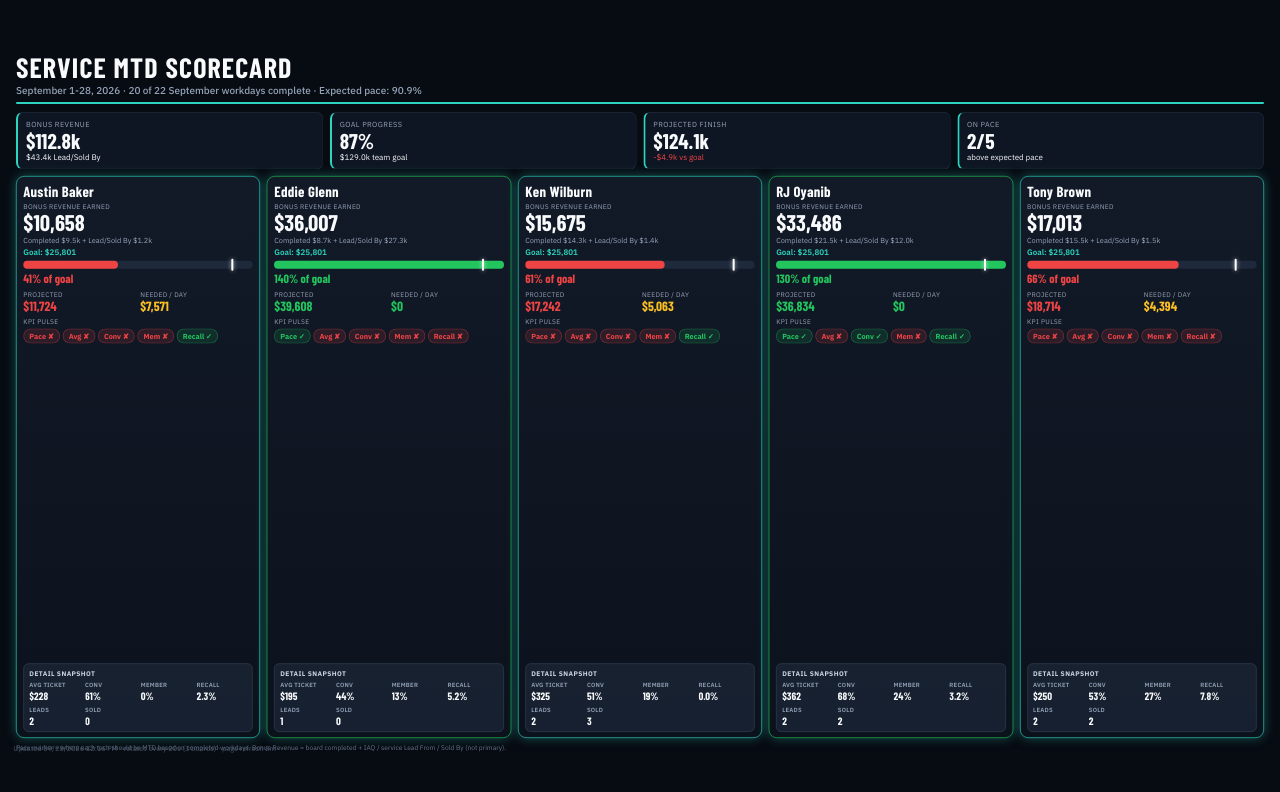
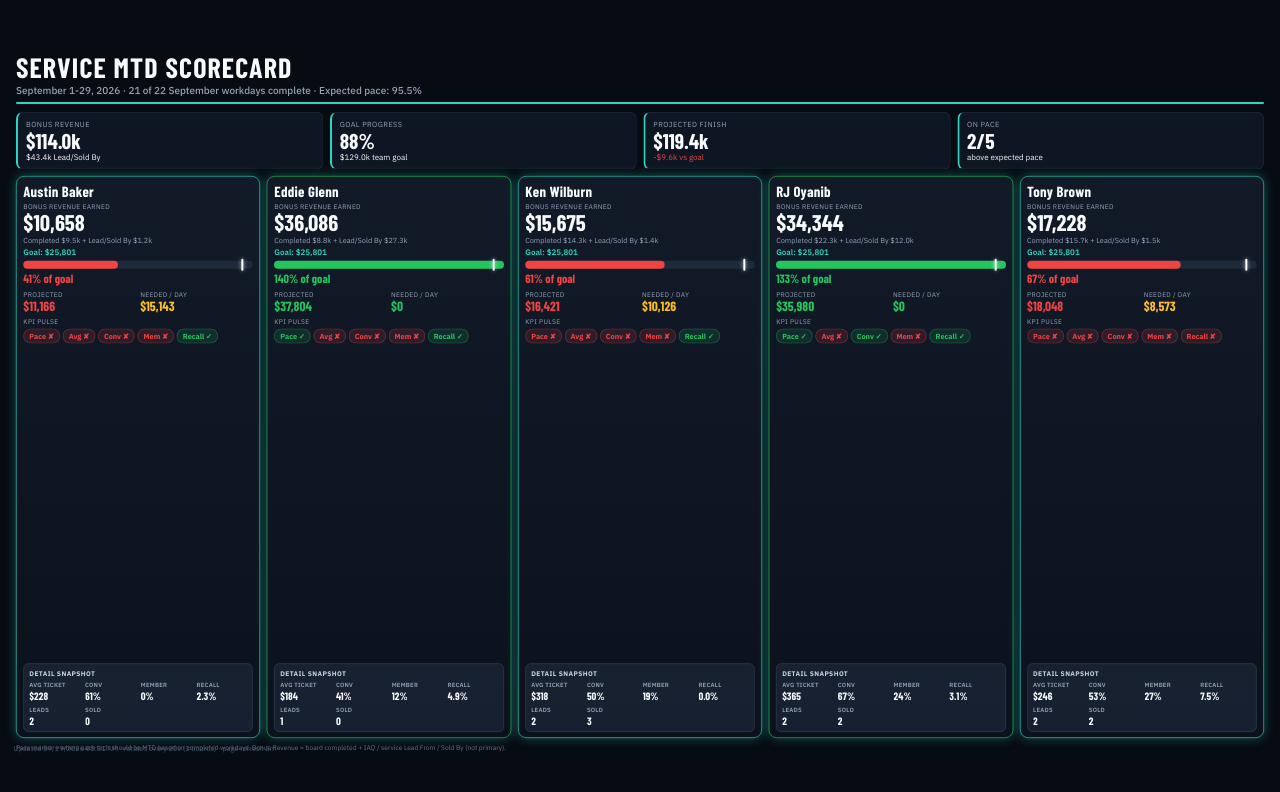
Before and after one commit to ceilingxfan/integrity-ac-scorecard, a plain HTML site: page index.html in a window 1280 px wide. Drawn offline with nearby package versions, Linux system fonts and the light colour scheme.

Commit message:
Update technician scorecard TV board

```diff
--- a/index.html
+++ b/index.html
@@ -289,28 +289,28 @@
       <header class="hdr">
         <h1>SERVICE MTD SCORECARD</h1>
         <p class="sub">
-          September 1-28, 2026 · 20 of 22 September workdays complete ·
-          Expected pace: 90.9%
+          September 1-29, 2026 · 21 of 22 September workdays complete ·
+          Expected pace: 95.5%
         </p>
         <div class="rule" style="background:#2dd4bf"></div>
       </header>
       <div class="summary">
             <div class="sum-card" style="border-left:3px solid #2dd4bf">
               <div class="sum-title">Bonus Revenue</div>
-              <div class="sum-val">$112.8k</div>
+              <div class="sum-val">$114.0k</div>
               <div class="sum-sub" style="color:#f8fafc">$43.4k Lead/Sold By</div>
             </div>
 
             <div class="sum-card" style="border-left:3px solid #2dd4bf">
               <div class="sum-title">Goal Progress</div>
-              <div class="sum-val">87%</div>
+              <div class="sum-val">88%</div>
               <div class="sum-sub" style="color:#f8fafc">$129.0k team goal</div>
             </div>
 
             <div class="sum-card" style="border-left:3px solid #2dd4bf">
               <div class="sum-title">Projected Finish</div>
-              <div class="sum-val">$124.1k</div>
-              <div class="sum-sub" style="color:#ef4444">-$4.9k vs goal</div>
+              <div class="sum-val">$119.4k</div>
+              <div class="sum-sub" style="color:#ef4444">-$9.6k vs goal</div>
             </div>
 
             <div class="sum-card" style="border-left:3px solid #2dd4bf">
@@ -330,7 +330,7 @@
     <div class="bar-wrap">
       <div class="bar-track">
         <div class="bar-fill" style="width:41.3%;background:#ef4444"></div>
-        <div class="pace-marker" style="left:90.9%" title="Expected pace"></div>
+        <div class="pace-marker" style="left:95.5%" title="Expected pace"></div>
       </div>
       <div class="bar-pct" style="color:#ef4444">41% of goal</div>
     </div>
@@ -338,11 +338,11 @@
       <div class="proj-grid">
         <div>
           <div class="proj-label">Projected</div>
-          <div class="proj-val" style="color:#ef4444">$11,724</div>
+          <div class="proj-val" style="color:#ef4444">$11,166</div>
         </div>
         <div>
           <div class="proj-label">Needed / Day</div>
-          <div class="proj-val" style="color:#fbbf24">$7,571</div>
+          <div class="proj-val" style="color:#fbbf24">$15,143</div>
         </div>
       </div>
       <div class="kpi-label">KPI Pulse</div>
@@ -391,14 +391,14 @@
     <article class="tech-card" style="border-color:#22c55e;box-shadow:0 0 18px rgba(45, 212, 191, 0.35)">
       <h2 class="tech-name">Eddie Glenn</h2>
       <div class="rev-label">Bonus Revenue Earned</div>
-      <div class="rev-big">$36,007</div>
-      <div class="rev-sub">Completed $8.7k + Lead/Sold By $27.3k</div>
+      <div class="rev-big">$36,086</div>
+      <div class="rev-sub">Completed $8.8k + Lead/Sold By $27.3k</div>
       <div class="goal-line" style="color:#2dd4bf">Goal: $25,801</div>
 
     <div class="bar-wrap">
       <div class="bar-track">
         <div class="bar-fill" style="width:100.0%;background:#22c55e"></div>
-        <div class="pace-marker" style="left:90.9%" title="Expected pace"></div>
+        <div class="pace-marker" style="left:95.5%" title="Expected pace"></div>
       </div>
       <div class="bar-pct" style="color:#22c55e">140% of goal</div>
     </div>
@@ -406,7 +406,7 @@
       <div class="proj-grid">
         <div>
           <div class="proj-label">Projected</div>
-          <div class="proj-val" style="color:#22c55e">$39,608</div>
+          <div class="proj-val" style="color:#22c55e">$37,804</div>
         </div>
         <div>
           <div class="proj-label">Needed / Day</div>
@@ -414,7 +414,7 @@
         </div>
       </div>
       <div class="kpi-label">KPI Pulse</div>
-      <div class="pills"><span class="pill" style="background:#22c55e22;color:#22c55e;border-color:#22c55e66">Pace ✓</span><span class="pill" style="background:#ef444422;color:#ef4444;border-color:#ef444466">Avg ✘</span><span class="pill" style="background:#ef444422;color:#ef4444;border-color:#ef444466">Conv ✘</span><span class="pill" style="background:#ef444422;color:#ef4444;border-color:#ef444466">Mem ✘</span><span class="pill" style="background:#ef444422;color:#ef4444;border-color:#ef444466">Recall ✘</span></div>
+      <div class="pills"><span class="pill" style="background:#22c55e22;color:#22c55e;border-color:#22c55e66">Pace ✓</span><span class="pill" style="background:#ef444422;color:#ef4444;border-color:#ef444466">Avg ✘</span><span class="pill" style="background:#ef444422;color:#ef4444;border-color:#ef444466">Conv ✘</span><span class="pill" style="background:#ef444422;color:#ef4444;border-color:#ef444466">Mem ✘</span><span class="pill" style="background:#22c55e22;color:#22c55e;border-color:#22c55e66">Recall ✓</span></div>
 
       <div class="metric-strip">
         <div class="metric-strip-title">Detail Snapshot</div>
@@ -422,22 +422,22 @@
 
         <div class="metric-cell">
           <div class="metric-label">Avg ticket</div>
-          <div class="metric-val">$195</div>
+          <div class="metric-val">$184</div>
         </div>
 
         <div class="metric-cell">
           <div class="metric-label">Conv</div>
-          <div class="metric-val">44%</div>
+          <div class="metric-val">41%</div>
         </div>
 
         <div class="metric-cell">
           <div class="metric-label">Member</div>
-          <div class="metric-val">13%</div>
+          <div class="metric-val">12%</div>
         </div>
 
         <div class="metric-cell">
           <div class="metric-label">Recall</div>
-          <div class="metric-val">5.2%</div>
+          <div class="metric-val">4.9%</div>
         </div>
 
         <div class="metric-cell">
@@ -466,7 +466,7 @@
     <div class="bar-wrap">
       <div class="bar-track">
         <div class="bar-fill" style="width:60.8%;background:#ef4444"></div>
-        <div class="pace-marker" style="left:90.9%" title="Expected pace"></div>
+        <div class="pace-marker" style="left:95.5%" title="Expected pace"></div>
       </div>
       <div class="bar-pct" style="color:#ef4444">61% of goal</div>
     </div>
@@ -474,11 +474,11 @@
       <div class="proj-grid">
         <div>
           <div class="proj-label">Projected</div>
-          <div class="proj-val" style="color:#ef4444">$17,242</div>
+          <div class="proj-val" style="color:#ef4444">$16,421</div>
         </div>
         <div>
           <div class="proj-label">Needed / Day</div>
-          <div class="proj-val" style="color:#fbbf24">$5,063</div>
+          <div class="proj-val" style="color:#fbbf24">$10,126</div>
         </div>
       </div>
       <div class="kpi-label">KPI Pulse</div>
@@ -490,12 +490,12 @@
 
         <div class="metric-cell">
           <div class="metric-label">Avg ticket</div>
-          <div class="metric-val">$325</div>
+          <div class="metric-val">$318</div>
         </div>
 
         <div class="metric-cell">
           <div class="metric-label">Conv</div>
-          <div class="metric-val">51%</div>
+          <div class="metric-val">50%</div>
         </div>
 
         <div class="metric-cell">
@@ -527,22 +527,22 @@
     <article class="tech-card" style="border-color:#22c55e;box-shadow:0 0 18px rgba(45, 212, 191, 0.35)">
       <h2 class="tech-name">RJ Oyanib</h2>
       <div class="rev-label">Bonus Revenue Earned</div>
-      <div class="rev-big">$33,486</div>
-      <div class="rev-sub">Completed $21.5k + Lead/Sold By $12.0k</div>
+      <div class="rev-big">$34,344</div>
+      <div class="rev-sub">Completed $22.3k + Lead/Sold By $12.0k</div>
       <div class="goal-line" style="color:#2dd4bf">Goal: $25,801</div>
 
     <div class="bar-wrap">
       <div class="bar-track">
         <div class="bar-fill" style="width:100.0%;background:#22c55e"></div>
-        <div class="pace-marker" style="left:90.9%" title="Expected pace"></div>
+        <div class="pace-marker" style="left:95.5%" title="Expected pace"></div>
       </div>
-      <div class="bar-pct" style="color:#22c55e">130% of goal</div>
+      <div class="bar-pct" style="color:#22c55e">133% of goal</div>
     </div>
 
       <div class="proj-grid">
         <div>
           <div class="proj-label">Projected</div>
-          <div class="proj-val" style="color:#22c55e">$36,834</div>
+          <div class="proj-val" style="color:#22c55e">$35,980</div>
         </div>
         <div>
           <div class="proj-label">Needed / Day</div>
@@ -558,12 +558,12 @@
 
         <div class="metric-cell">
           <div class="metric-label">Avg ticket</div>
-          <div class="metric-val">$362</div>
+          <div class="metric-val">$365</div>
         </div>
 
         <div class="metric-cell">
           <div class="metric-label">Conv</div>
-          <div class="metric-val">68%</div>
+          <div class="metric-val">67%</div>
         </div>
 
         <div class="metric-cell">
@@ -573,7 +573,7 @@
 
         <div class="metric-cell">
           <div class="metric-label">Recall</div>
-          <div class="metric-val">3.2%</div>
+          <div class="metric-val">3.1%</div>
         </div>
 
         <div class="metric-cell">
@@ -595,26 +595,26 @@
     <article class="tech-card" style="border-color:#2dd4bf;box-shadow:0 0 18px rgba(45, 212, 191, 0.35)">
       <h2 class="tech-name">Tony Brown</h2>
       <div class="rev-label">Bonus Revenue Earned</div>
-      <div class="rev-big">$17,013</div>
-      <div class="rev-sub">Completed $15.5k + Lead/Sold By $1.5k</div>
+      <div class="rev-big">$17,228</div>
+      <div class="rev-sub">Completed $15.7k + Lead/Sold By $1.5k</div>
       <div class="goal-line" style="color:#2dd4bf">Goal: $25,801</div>
 
     <div class="bar-wrap">
       <div class="bar-track">
-        <div class="bar-fill" style="width:65.9%;background:#ef4444"></div>
-        <div class="pace-marker" style="left:90.9%" title="Expected pace"></div>
+        <div class="bar-fill" style="width:66.8%;background:#ef4444"></div>
+        <div class="pace-marker" style="left:95.5%" title="Expected pace"></div>
       </div>
-      <div class="bar-pct" style="color:#ef4444">66% of goal</div>
+      <div class="bar-pct" style="color:#ef4444">67% of goal</div>
     </div>
 
       <div class="proj-grid">
         <div>
           <div class="proj-label">Projected</div>
-          <div class="proj-val" style="color:#ef4444">$18,714</div>
+          <div class="proj-val" style="color:#ef4444">$18,048</div>
         </div>
         <div>
           <div class="proj-label">Needed / Day</div>
-          <div class="proj-val" style="color:#fbbf24">$4,394</div>
+          <div class="proj-val" style="color:#fbbf24">$8,573</div>
         </div>
       </div>
       <div class="kpi-label">KPI Pulse</div>
@@ -626,7 +626,7 @@
 
         <div class="metric-cell">
           <div class="metric-label">Avg ticket</div>
-          <div class="metric-val">$250</div>
+          <div class="metric-val">$246</div>
         </div>
 
         <div class="metric-cell">
@@ -641,7 +641,7 @@
 
         <div class="metric-cell">
           <div class="metric-label">Recall</div>
-          <div class="metric-val">7.8%</div>
+          <div class="metric-val">7.5%</div>
         </div>
 
         <div class="metric-cell">
@@ -670,28 +670,28 @@
       <header class="hdr">
         <h1>MAINTENANCE MTD SCORECARD</h1>
         <p class="sub">
-          September 1-28, 2026 · 20 of 22 September workdays complete ·
-          Expected pace: 90.9%
+          September 1-29, 2026 · 21 of 22 September workdays complete ·
+          Expected pace: 95.5%
         </p>
         <div class="rule" style="background:#a78bfa"></div>
       </header>
       <div class="summary">
             <div class="sum-card" style="border-left:3px solid #a78bfa">
               <div class="sum-title">Bonus Revenue</div>
-              <div class="sum-val">$14.6k</div>
+              <div class="sum-val">$15.7k</div>
               <div class="sum-sub" style="color:#f8fafc">$8.6k Lead/Sold By</div>
             </div>
 
             <div class="sum-card" style="border-left:3px solid #a78bfa">
               <div class="sum-title">Goal Progress</div>
-              <div class="sum-val">73%</div>
+              <div class="sum-val">78%</div>
               <div class="sum-sub" style="color:#f8fafc">$20.0k team goal</div>
             </div>
 
             <div class="sum-card" style="border-left:3px solid #a78bfa">
               <div class="sum-title">Projected Finish</div>
-              <div class="sum-val">$16.0k</div>
-              <div class="sum-sub" style="color:#ef4444">-$4.0k vs goal</div>
+              <div class="sum-val">$16.4k</div>
+              <div class="sum-sub" style="color:#ef4444">-$3.6k vs goal</div>
             </div>
 
             <div class="sum-card" style="border-left:3px solid #a78bfa">
@@ -704,26 +704,26 @@
     <article class="tech-card" style="border-color:#a78bfa;box-shadow:0 0 18px rgba(167, 139, 250, 0.35)">
       <h2 class="tech-name">Brandon Sutter</h2>
       <div class="rev-label">Bonus Revenue Earned</div>
-      <div class="rev-big">$6,018</div>
-      <div class="rev-sub">Completed $2.8k + Lead/Sold By $3.2k</div>
+      <div class="rev-big">$7,149</div>
+      <div class="rev-sub">Completed $4.0k + Lead/Sold By $3.2k</div>
       <div class="goal-line" style="color:#a78bfa">Goal: $10,000</div>
 
     <div class="bar-wrap">
       <div class="bar-track">
-        <div class="bar-fill" style="width:60.2%;background:#ef4444"></div>
-        <div class="pace-marker" style="left:90.9%" title="Expected pace"></div>
+        <div class="bar-fill" style="width:71.5%;background:#ef4444"></div>
+        <div class="pace-marker" style="left:95.5%" title="Expected pace"></div>
       </div>
-      <div class="bar-pct" style="color:#ef4444">60% of goal</div>
+      <div class="bar-pct" style="color:#ef4444">71% of goal</div>
     </div>
 
       <div class="proj-grid">
         <div>
           <div class="proj-label">Projected</div>
-          <div class="proj-val" style="color:#ef4444">$6,619</div>
+          <div class="proj-val" style="color:#ef4444">$7,489</div>
         </div>
         <div>
           <div class="proj-label">Needed / Day</div>
-          <div class="proj-val" style="color:#fbbf24">$1,991</div>
+          <div class="proj-val" style="color:#fbbf24">$2,851</div>
         </div>
       </div>
       <div class="kpi-label">KPI Pulse</div>
@@ -745,7 +745,7 @@
 
         <div class="metric-cell">
           <div class="metric-label">Avg ticket</div>
-          <div class="metric-val">$60</div>
+          <div class="metric-val">$83</div>
         </div>
 
         </div>
@@ -764,7 +764,7 @@
     <div class="bar-wrap">
       <div class="bar-track">
         <div class="bar-fill" style="width:85.4%;background:#fbbf24"></div>
-        <div class="pace-marker" style="left:90.9%" title="Expected pace"></div>
+        <div class="pace-marker" style="left:95.5%" title="Expected pace"></div>
       </div>
       <div class="bar-pct" style="color:#fbbf24">85% of goal</div>
     </div>
@@ -772,11 +772,11 @@
       <div class="proj-grid">
         <div>
           <div class="proj-label">Projected</div>
-          <div class="proj-val" style="color:#ef4444">$9,392</div>
+          <div class="proj-val" style="color:#ef4444">$8,945</div>
         </div>
         <div>
           <div class="proj-label">Needed / Day</div>
-          <div class="proj-val" style="color:#fbbf24">$731</div>
+          <div class="proj-val" style="color:#fbbf24">$1,462</div>
         </div>
       </div>
       <div class="kpi-label">KPI Pulse</div>
@@ -798,7 +798,7 @@
 
         <div class="metric-cell">
           <div class="metric-label">Avg ticket</div>
-          <div class="metric-val">$73</div>
+          <div class="metric-val">$70</div>
         </div>
 
         </div>
@@ -817,8 +817,8 @@
       <header class="hdr">
         <h1>WARRANTY MTD SCORECARD</h1>
         <p class="sub">
-          September 1-28, 2026 · 20 of 22 September workdays complete ·
-          Expected pace: 90.9%
+          September 1-29, 2026 · 21 of 22 September workdays complete ·
+          Expected pace: 95.5%
         </p>
         <div class="rule" style="background:#fb923c"></div>
       </header>
@@ -837,8 +837,8 @@
 
             <div class="sum-card" style="border-left:3px solid #fb923c">
               <div class="sum-title">Projected Finish</div>
-              <div class="sum-val">$24.0k</div>
-              <div class="sum-sub" style="color:#22c55e">$6.0k vs goal</div>
+              <div class="sum-val">$22.8k</div>
+              <div class="sum-sub" style="color:#22c55e">$4.8k vs goal</div>
             </div>
 
             <div class="sum-card" style="border-left:3px solid #fb923c">
@@ -858,7 +858,7 @@
     <div class="bar-wrap">
       <div class="bar-track">
         <div class="bar-fill" style="width:100.0%;background:#22c55e"></div>
-        <div class="pace-marker" style="left:90.9%" title="Expected pace"></div>
+        <div class="pace-marker" style="left:95.5%" title="Expected pace"></div>
       </div>
       <div class="bar-pct" style="color:#22c55e">121% of goal</div>
     </div>
@@ -866,7 +866,7 @@
       <div class="proj-grid">
         <div>
           <div class="proj-label">Projected</div>
-          <div class="proj-val" style="color:#22c55e">$23,991</div>
+          <div class="proj-val" style="color:#22c55e">$22,849</div>
         </div>
         <div>
           <div class="proj-label">Needed / Day</div>
@@ -887,7 +887,7 @@
 
         <div class="metric-cell">
           <div class="metric-label">Avg ticket</div>
-          <div class="metric-val">$641</div>
+          <div class="metric-val">$606</div>
         </div>
 
         <div class="metric-cell">
@@ -907,7 +907,7 @@
     </div>
     </section>
       </div>
-      <div class="stamp">Updated 09/28/2026 12:16 PM · rotates every 20s (3 boards) · page refresh 5m</div>
+      <div class="stamp">Updated 09/29/2026 08:31 AM · rotates every 20s (3 boards) · page refresh 5m</div>
     </div>
   </div>
 
```
